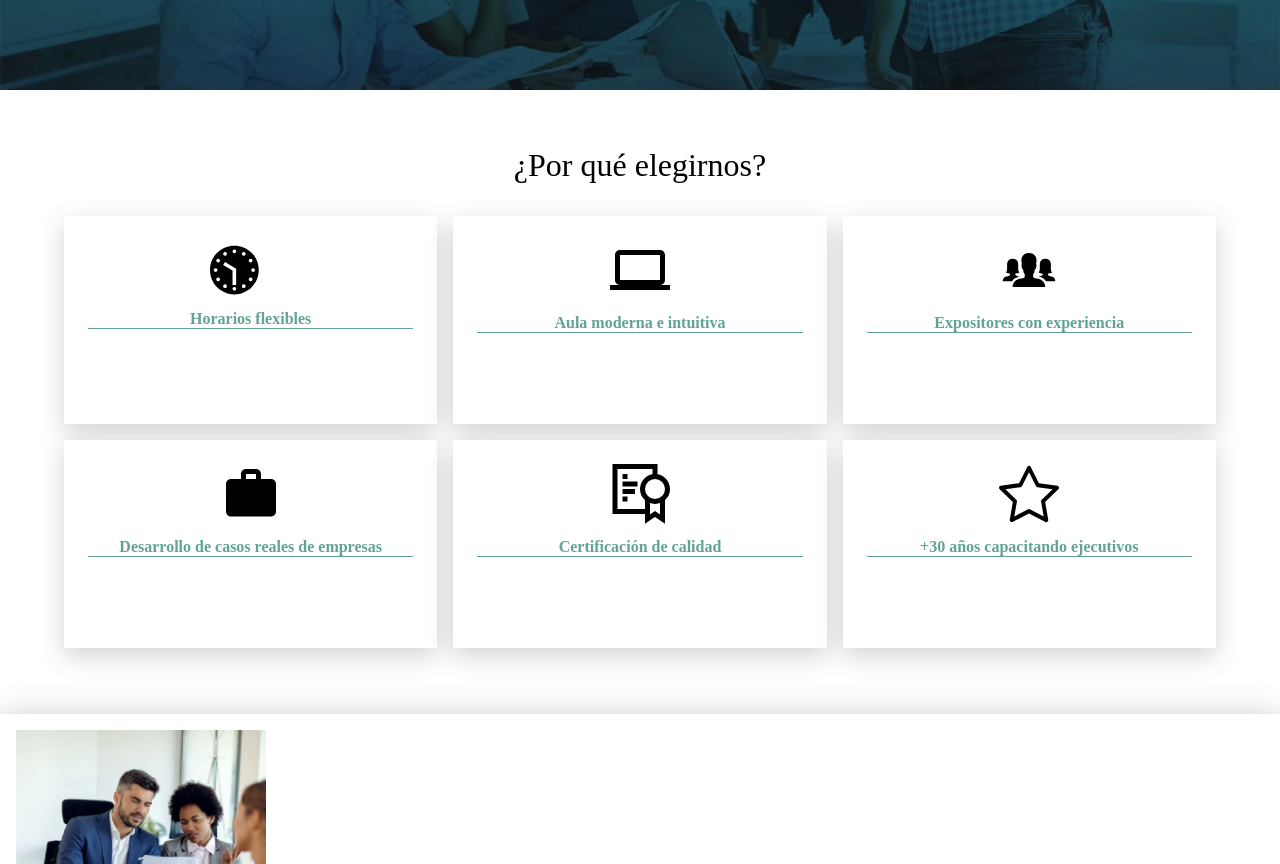
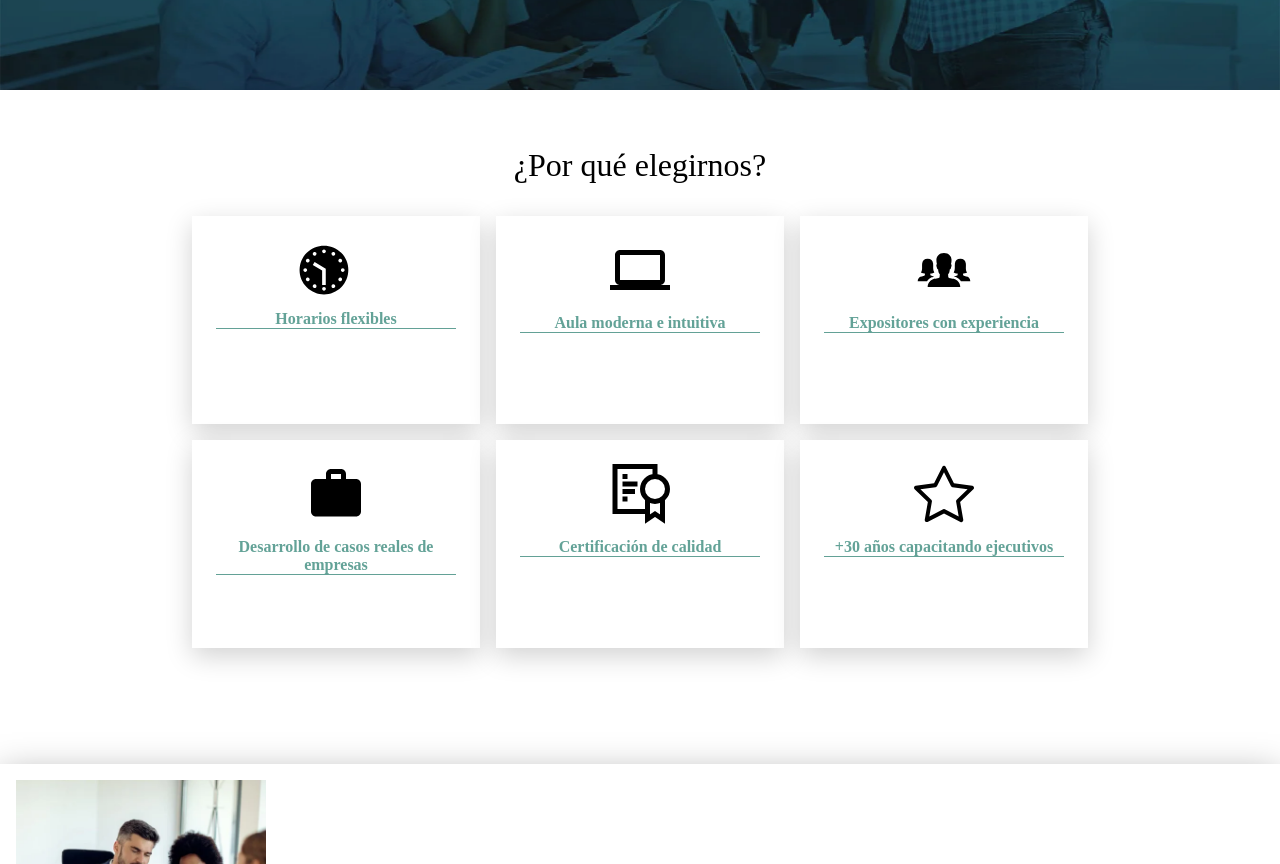
Before and after one commit to JLWhiter/mejora_frontend, a React (Create React App) app: page / in a window 1280 px wide. Shown: the part 580-1444 px from the top of the page. Built offline with nearby package versions, Linux system fonts and the light colour scheme.

Commit message:
Update principal.css

```diff
--- a/src/contends/stylescss/principal.css
+++ b/src/contends/stylescss/principal.css
@@ -109,8 +109,8 @@ transform: translateX(380px);
 
 .beneficios{
     display: grid;
-    margin: 50px auto;
-    max-width: 90%;
+    margin: 100px auto;
+    max-width: 70%;
     text-align: center;
     align-items: center;
     margin-top: -20%;
```
